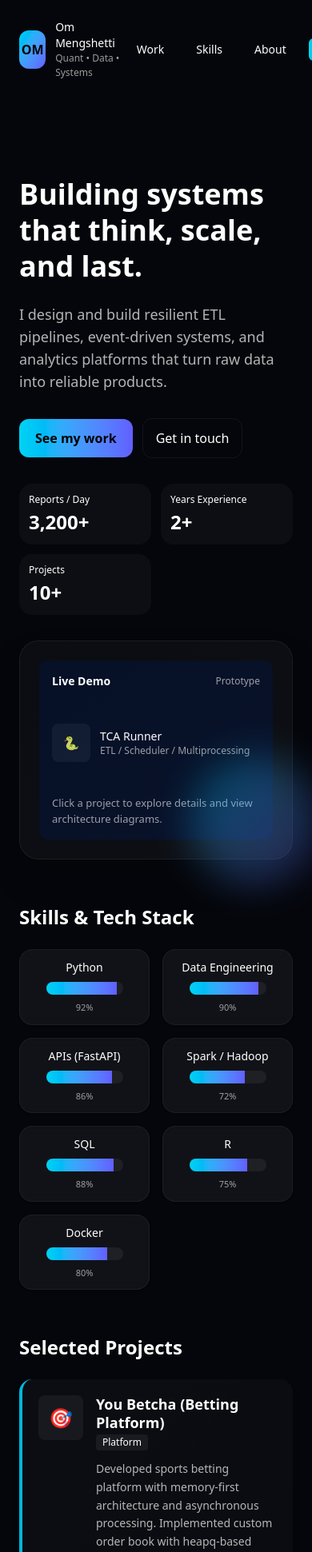
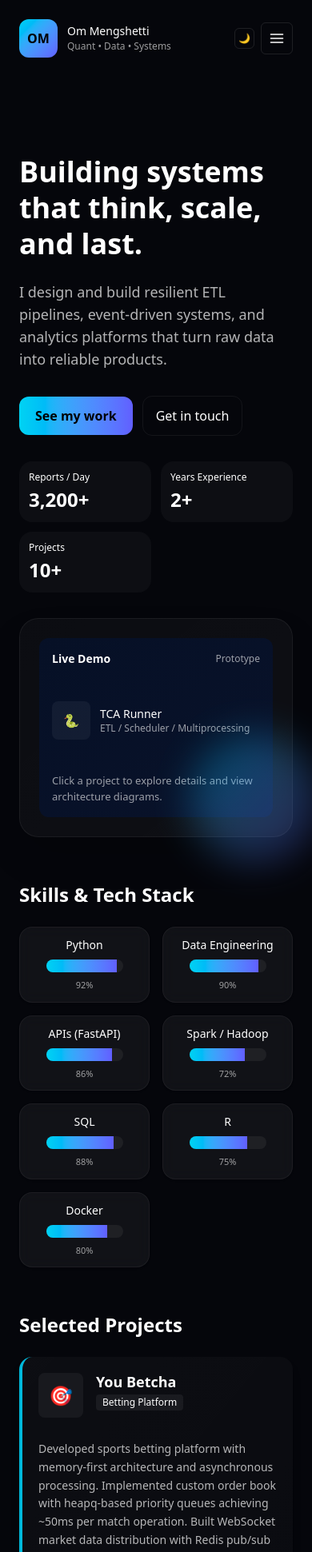
Before and after one commit to omiiii21/portfolio_om, a React (Vite) app: page / in a window 390 px wide. Shown: the top 1941 px of the page at 80% size. Built offline with nearby package versions, Linux system fonts and the light colour scheme.

Commit message:
Enhance ProjectCard layout and styling; update project titles and tags for clarity; implement mobile navigation in DefaultLayout with animations

```diff
--- a/src/components/ProjectCard.tsx
+++ b/src/components/ProjectCard.tsx
@@ -7,29 +7,26 @@ export type ProjectCardProps = { p: Project }
 const ProjectCard: React.FC<ProjectCardProps> = ({ p }) => (
   <motion.div
     whileHover={{ y: -2 }}
-    className="group relative overflow-hidden rounded-2xl p-5 shadow-lg hover:shadow-xl transition-all duration-300 bg-gradient-to-br from-black/[.03] to-black/[.05] dark:from-white/3 dark:to-white/2 border-l-4 border-cyan-500 dark:border-l-cyan-500"
+    className="group relative overflow-hidden rounded-2xl p-5 pb-12 shadow-lg hover:shadow-xl transition-all duration-300 bg-gradient-to-br from-black/[.03] to-black/[.05] dark:from-white/3 dark:to-white/2 border-l-4 border-cyan-500 dark:border-l-cyan-500"
     aria-label={`${p.title} — ${p.tag}`}
   >
     {/* Single accent slide overlay (uniform color) */}
     <div className="pointer-events-none absolute inset-0 translate-x-full group-hover:translate-x-0 transition-transform duration-500 ease-out bg-gradient-to-l from-cyan-500/20 to-transparent" />
 
-    <div className="flex items-start gap-4">
+    <div className="grid grid-cols-[3.5rem_1fr] items-start gap-4">
       <div className="w-14 h-14 rounded-lg bg-white/5 flex items-center justify-center text-2xl">
         {p.icon}
       </div>
-      <div className="flex-1">
-        <div className="flex items-start justify-between gap-3">
       <div>
         <h3 className="font-semibold text-lg leading-tight">{p.title}</h3>
         <div className="mt-1 text-xs inline-flex items-center gap-2">
           <span className="px-2 py-0.5 rounded bg-white/6">{p.tag}</span>
         </div>
       </div>
-        </div>
 
-        <p className="mt-3 text-sm text-gray-700 dark:text-white/70 leading-relaxed">{p.blurb}</p>
+      <p className="col-span-2 mt-3 text-sm text-gray-700 dark:text-white/70 leading-relaxed">{p.blurb}</p>
 
-        <div className="mt-4 flex flex-wrap gap-2 text-[12px] text-gray-600 dark:text-white/60">
+      <div className="col-span-2 mt-4 flex flex-wrap gap-2 text-[12px] text-gray-600 dark:text-white/60">
         {p.badges.map((b, i) => (
           <span key={i} className="px-2 py-1 rounded-md bg-white/3">
             {b}
@@ -37,15 +34,15 @@ const ProjectCard: React.FC<ProjectCardProps> = ({ p }) => (
         ))}
       </div>
 
-        {/* CTA row */}
-        <div className="mt-5 flex items-center justify-between">
-          <a href={p.link} className="text-sm font-medium text-cyan-600 hover:text-cyan-700 transition-colors">Learn more</a>
-          <div className="flex items-center gap-2 opacity-0 group-hover:opacity-100 transition-all">
-            <span className="text-[11px] text-gray-500 dark:text-white/60">View details</span>
-            <span className="inline-flex h-7 w-7 items-center justify-center rounded-full bg-white/10 translate-x-3 group-hover:translate-x-0 transition-transform">↗</span>
-          </div>
-        </div>
-      </div>
+      {/* Fixed CTA at bottom-right; appears on hover */}
+      <a
+        href={p.link}
+        aria-label="View project details"
+        className="absolute bottom-4 right-4 flex items-center gap-2 opacity-0 group-hover:opacity-100 transition-opacity duration-300"
+      >
+        {/* <span className="text-[11px] text-gray-500 dark:text-white/60">View details</span> */}
+        <span className="inline-flex h-7 w-7 items-center justify-center rounded-full bg-white/10">↗</span>
+      </a>
     </div>
   </motion.div>
 )
--- a/src/data/projects.ts
+++ b/src/data/projects.ts
@@ -2,31 +2,31 @@ import type { Project } from '../types/portfolio'
 
 export const projects: Project[] = [
   {
-    title: 'You Betcha (Betting Platform)',
+    title: 'You Betcha',
     blurb:
       'Developed sports betting platform with memory-first architecture and asynchronous processing. Implemented custom order book with heapq-based priority queues achieving ~50ms per match operation. Built WebSocket market data distribution with Redis pub/sub and a real-time risk engine.',
     badges: ['Python', 'Async', 'FastAPI', 'Redis', 'Kafka', 'PostgreSQL', 'Docker', 'WebSockets'],
-    tag: 'Platform',
+    tag: 'Betting Platform',
     link: '#projects',
     icon: '🎯',
     accentColor: 'blue',
   },
   {
-    title: 'StockSense (Trade automation)',
+    title: 'StockSense',
     blurb:
       'Researched market mood index using factors like India VIX, OI, Volume, theta decay. Improved win rate from 42.8% → 80.42%. Built indicator-driven strategies yielding ~46.34% average gross profit across live and historical data; added price-action analysis via chart patterns.',
     badges: ['TradingView', 'PineScript', 'Streak', 'NSE OI', 'Excel', 'Matplotlib'],
-    tag: 'Automation',
+    tag: 'Trading Automation',
     link: '#projects',
     icon: '📈',
     accentColor: 'green',
   },
   {
-    title: 'Finfit (Gamified Personal Finance)',
+    title: 'Finfit',
     blurb:
       'Prototype of a gamified expense tracking and financial literacy app for young adults. Daily quizzes, customizable avatars, and intuitive tracking to encourage better saving and spending habits.',
     badges: ['Figma', 'Python', 'Django REST', 'Excel'],
-    tag: 'Prototype',
+    tag: 'Gamified Personal Finance',
     link: '#projects',
     icon: '🧩',
     accentColor: 'purple',
--- a/src/layouts/DefaultLayout.tsx
+++ b/src/layouts/DefaultLayout.tsx
@@ -1,5 +1,6 @@
-import React from 'react'
+import React, { useState } from 'react'
 import ThemeToggle from '../components/ThemeToggle'
+import { AnimatePresence, motion } from 'framer-motion'
 
 const WaveBackground: React.FC = () => (
   <svg className="absolute inset-0 w-full h-full -z-10 hidden dark:block" preserveAspectRatio="none" viewBox="0 0 1440 400" xmlns="http://www.w3.org/2000/svg">
@@ -34,13 +35,14 @@ const DefaultLayout: React.FC<DefaultLayoutProps> = ({ children }) => {
             <div className="text-[12px] text-gray-500 dark:text-white/60">Quant • Data • Systems</div>
           </div>
         </div>
-        <nav className="flex items-center gap-4" aria-label="Primary">
+        <nav className="hidden md:flex items-center gap-4" aria-label="Primary">
           <a className="text-sm px-3 py-1 rounded-md hover:bg-black/5 dark:hover:bg-white/4 transition" href="#projects">Work</a>
           <a className="text-sm px-3 py-1 rounded-md hover:bg-black/5 dark:hover:bg-white/4 transition" href="#skills">Skills</a>
           <a className="text-sm px-3 py-1 rounded-md hover:bg-black/5 dark:hover:bg-white/4 transition" href="#about">About</a>
           <a className="text-sm px-3 py-1 rounded-md bg-gradient-to-r from-cyan-400 to-indigo-500 text-black font-medium" href="#contact">Contact</a>
           <ThemeToggle />
         </nav>
+        <MobileNav />
       </header>
 
       <main id="main" className="max-w-6xl mx-auto px-6 py-12">
@@ -53,3 +55,67 @@ const DefaultLayout: React.FC<DefaultLayoutProps> = ({ children }) => {
 }
 
 export default DefaultLayout
+
+const MobileNav: React.FC = () => {
+  const [open, setOpen] = useState(false)
+  return (
+    <div className="md:hidden">
+      <div className="flex items-center gap-2">
+        <ThemeToggle />
+        <button
+          type="button"
+          aria-label="Open menu"
+          aria-expanded={open}
+          aria-controls="mobile-menu"
+          onClick={() => setOpen((v) => !v)}
+          className="inline-flex items-center justify-center w-10 h-10 rounded-md border border-black/10 dark:border-white/10 hover:bg-black/5 dark:hover:bg-white/10 transition"
+        >
+          <svg width="20" height="20" viewBox="0 0 24 24" fill="none" stroke="currentColor" strokeWidth="2" strokeLinecap="round" strokeLinejoin="round" className="text-gray-800 dark:text-white">
+            {open ? (
+              <path d="M18 6L6 18M6 6l12 12" />
+            ) : (
+              <>
+                <line x1="3" y1="6" x2="21" y2="6" />
+                <line x1="3" y1="12" x2="21" y2="12" />
+                <line x1="3" y1="18" x2="21" y2="18" />
+              </>
+            )}
+          </svg>
+        </button>
+      </div>
+
+      <AnimatePresence>
+        {open && (
+          <>
+            <motion.button
+              aria-label="Close menu"
+              className="fixed inset-0 z-40 bg-black/30 dark:bg-black/50"
+              initial={{ opacity: 0 }}
+              animate={{ opacity: 1 }}
+              exit={{ opacity: 0 }}
+              transition={{ duration: 0.2 }}
+              onClick={() => setOpen(false)}
+            />
+            <motion.div
+              id="mobile-menu"
+              role="dialog"
+              aria-modal="true"
+              className="fixed z-50 top-0 right-0 left-0 mt-[64px] mx-4 rounded-xl border border-black/10 dark:border-white/10 bg-white dark:bg-[#0b0e1a] shadow-xl"
+              initial={{ y: -12, opacity: 0 }}
+              animate={{ y: 0, opacity: 1 }}
+              exit={{ y: -12, opacity: 0 }}
+              transition={{ duration: 0.2 }}
+            >
+              <nav className="p-3" onClick={() => setOpen(false)}>
+                <a className="block px-3 py-2 rounded-md hover:bg-black/5 dark:hover:bg-white/10" href="#projects">Work</a>
+                <a className="block px-3 py-2 rounded-md hover:bg-black/5 dark:hover:bg-white/10" href="#skills">Skills</a>
+                <a className="block px-3 py-2 rounded-md hover:bg-black/5 dark:hover:bg-white/10" href="#about">About</a>
+                <a className="block px-3 py-2 rounded-md bg-gradient-to-r from-cyan-400 to-indigo-500 text-black font-medium" href="#contact">Contact</a>
+              </nav>
+            </motion.div>
+          </>
+        )}
+      </AnimatePresence>
+    </div>
+  )
+}
```
Lines whose indentation alone changed are shown as unchanged.
